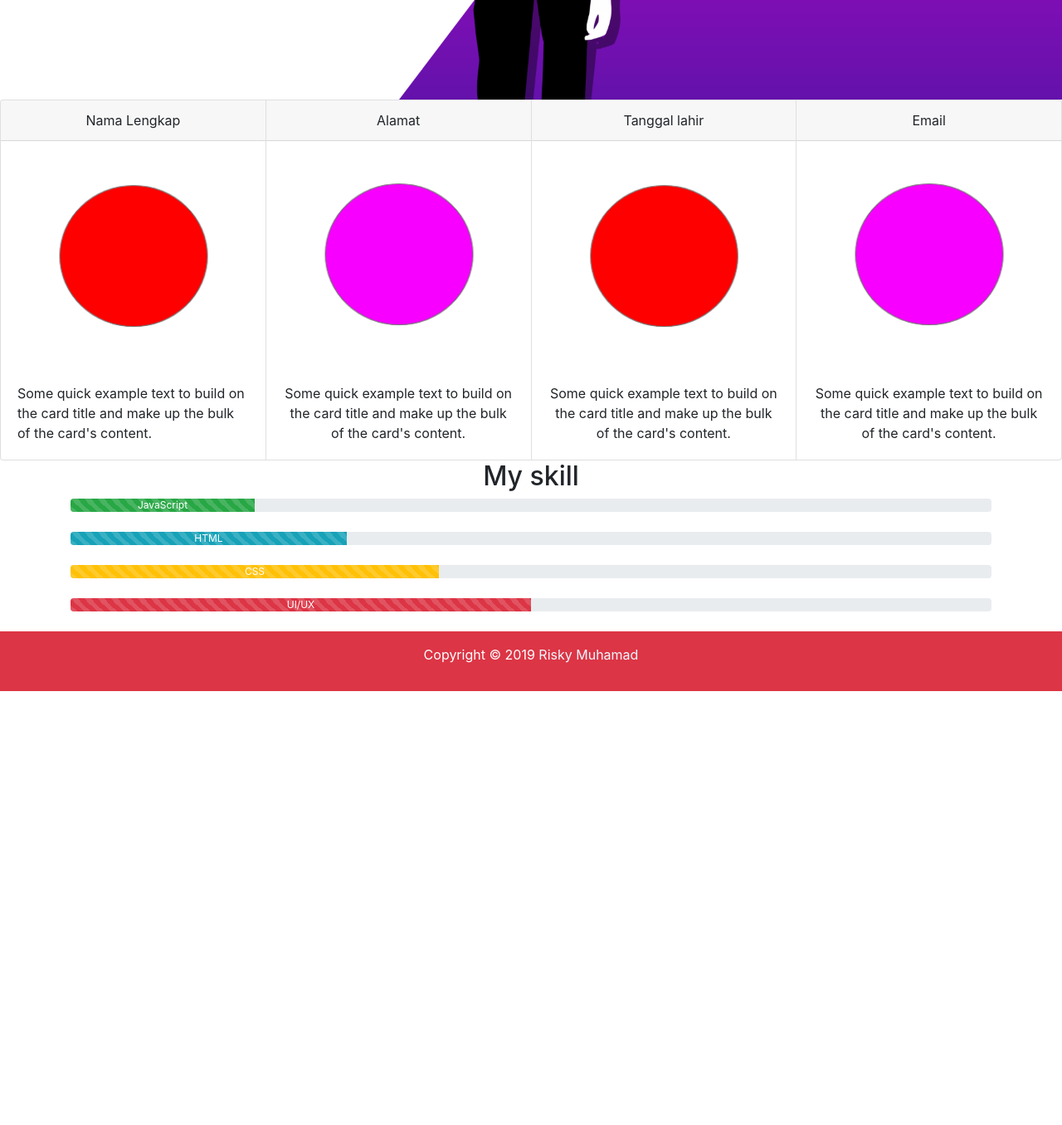
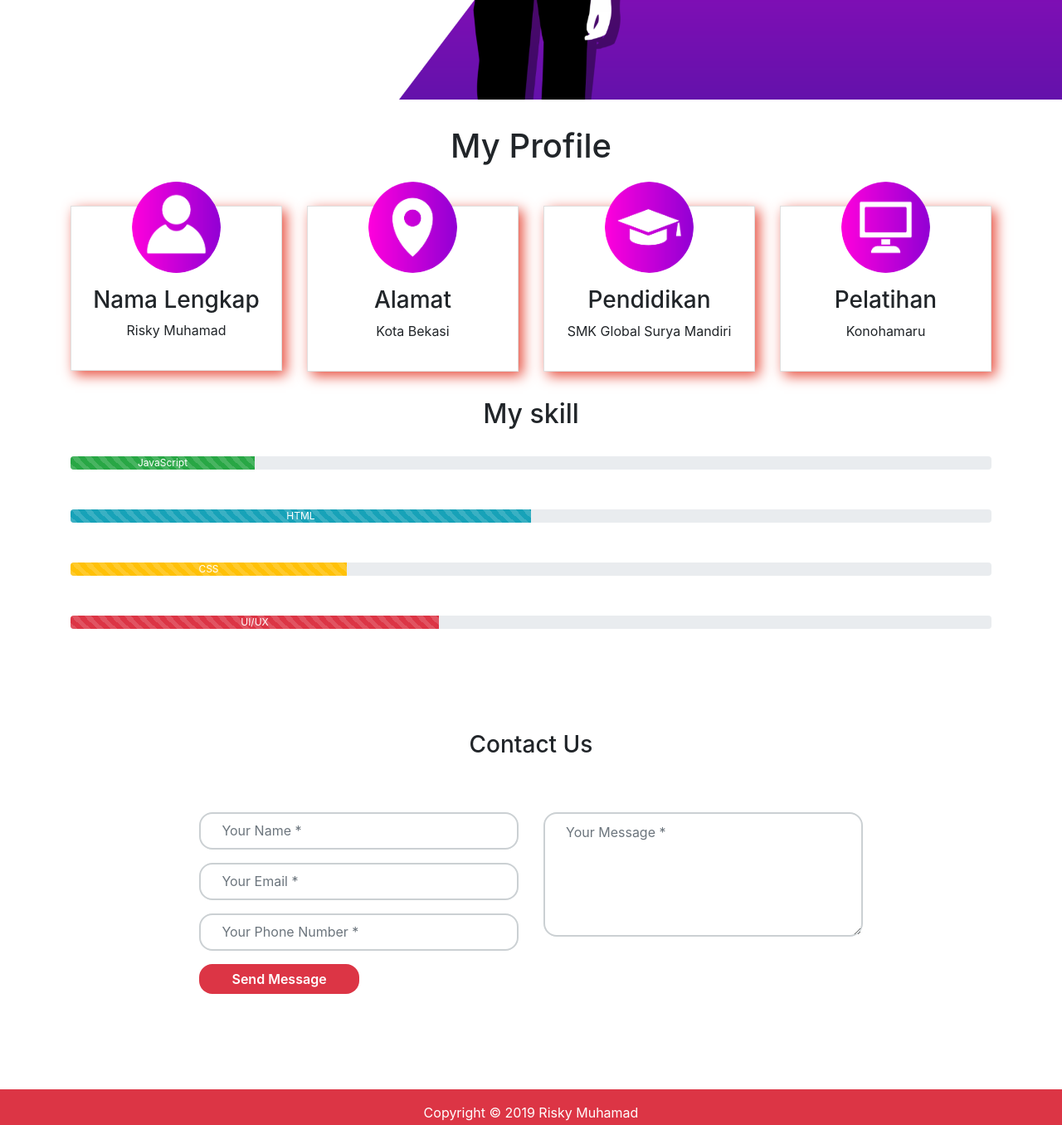
Before and after one commit to Riskymuhamad/riskymuhamad.github.io, a plain HTML site: page index.html in a window 1280 px wide. Shown: the part 600-1956 px from the top of the page at 83% size. Before the commit the page ends 1433 px from the top, so only its background shows below. Drawn offline with Linux system fonts and the light colour scheme.

Commit message:
perubahan ke 4

```diff
--- /dev/null
+++ b/css/profil.css
@@ -0,0 +1,63 @@
+*{
+    margin: 0;
+    padding: 0;
+  }
+#profile .card{
+  border-radius: 0%;
+  box-shadow: 5px 5px 15px #e74c3c;
+  transition: all 0.3s ease-in;
+  -webkit-transtition: all 0.3s ease-in;
+  -moz-transtition: all 0.3s ease-in;
+}
+#profile img{
+  margin-top: -50px;
+}
+#profile .card:hover{
+  background: #e74c3c;
+  color: #fff;
+  border-radius: 5px;
+  border: none;
+  box-shadow: 5px 5px 10px #9E9E9E;
+}
+.form-control{
+  border: 2px solid #cbd0d3;
+  border-radius: 0;
+  padding: 0 25px;
+  line-height: 45px;
+  height: 45px;
+}
+.contact-form .form-control{
+    border-radius:1rem;
+}
+.contact-form form{
+    padding: 14%;
+}
+.contact-form form .row{
+    margin-bottom: -7%;
+}
+.contact-form h3{
+    margin-bottom: 8%;
+    margin-top: -10%;
+    text-align: center;
+    color: dark;
+}
+.contact-form .btnContact {
+    width: 50%;
+    border: none;
+    border-radius: 1rem;
+    padding: 1.5%;
+    background: #dc3545;
+    font-weight: 600;
+    color: #fff;
+    cursor: pointer;
+}
+.btnContactSubmit
+{
+    width: 50%;
+    border-radius: 1rem;
+    padding: 1.5%;
+    color: #fff;
+    background-color: #0062cc;
+    border: none;
+    cursor: pointer;
+}
--- a/index.html
+++ b/index.html
@@ -6,10 +6,11 @@
     <meta name="viewport" content="width=device-width, initial-scale=1, shrink-to-fit=no">
 
     <!-- Bootstrap CSS -->
+
     <link rel="stylesheet" href="css/bootstrap.min.css">
+    <link rel="stylesheet" href="css/profil.css">
+    <title>Risky Muhamad Portofolio</title>
 
-
-    <title>Hello, world!</title>
 
   </head>
   <body>
@@ -28,10 +29,10 @@
         </button>
         <div class="collapse navbar-collapse justify-content-end" id="navbarNav">
           <ul class="navbar-nav">
-            <li class="nav-item ">
+            <li class="nav-item">
               <a class="nav-link" href="#">Home</a>
             </li>
-            <li class="card-group">
+            <li class="profile">
               <a class="nav-link" href="#">Profil</a>
             </li>
             <li class="nav-item">
@@ -60,80 +61,154 @@
 
     <!-- berputar -->
 
-    <!-- <div class="spinner-grow text-primary " role="status">
-        <span class="sr-only">Loading...</span>
-      </div>
-      <div class="spinner-grow text-secondary" role="status">
-        <span class="sr-only">Loading...</span>
-      </div>
-      <div class="spinner-grow text-success" role="status">
-        <span class="sr-only">Loading...</span>
-      </div>
-      <div class="spinner-grow text-danger" role="status">
-        <span class="sr-only">Loading...</span>
-      </div>
-      <div class="spinner-grow text-warning" role="status">
-        <span class="sr-only">Loading...</span>
-      </div>
-      <div class="spinner-grow text-info" role="status">
-        <span class="sr-only">Loading...</span>
-      </div>
-      <div class="spinner-grow text-light" role="status">
-        <span class="sr-only">Loading...</span>
-      </div>
-    -->
+
     <!-- profile -->
-    <div class="card-group">
-        <div class="card" style="width: 18rem;">
-            <div class="card-header text-center">Nama Lengkap</div>
-            <img src="gambar/1.png" class="card-img-top" alt="...">
+
+
+  <section id="profile">
+     <div class="container my-3 py-3 text-center">
+       <div class="crow mb-5">
+         <div class="col">
+                 <h1>My Profile</h1>
+         </div>
+       </div>
+
+
+     <div class="row">
+       <div class="col-lg-3 col-md-6">
+         <div class="card">
+           <div class="card-body">
+             <img src="gambar/p1.png" alt="" class="img-fluid rounded-circle w-50 mb-3">
+             <h3>Nama Lengkap</h3>
+
+             <p>Risky Muhamad</p>
+           </div>
+         </div>
+       </div>
+
+       <div class="col-lg-3 col-md-6">
+          <div class="card">
             <div class="card-body">
-              <p class="card-text">Some quick example text to build on the card title and make up the bulk of the card's content.</p>
+              <img src="gambar/p2.png" alt="" class="img-fluid rounded-circle w-50 mb-3">
+              <h3>Alamat</h3>
+
+              <p>Kota Bekasi</p>
             </div>
           </div>
-          <div class="card text-center" style="width: 18rem;">
-              <div class="card-header">Alamat</div>
-              <img src="gambar/2.png" class="card-img-top" alt="...">
+        </div>
+
+        <div class="col-lg-3 col-md-6">
+            <div class="card">
               <div class="card-body">
-                <p class="card-text">Some quick example text to build on the card title and make up the bulk of the card's content.</p>
+                <img src="gambar/p3.png" alt="" class="img-fluid rounded-circle w-50 mb-3">
+                <h3>Pendidikan </h3>
+
+                <p>SMK Global Surya Mandiri</p>
               </div>
             </div>
-            <div class="card text-center" style="width: 18rem;">
-                <div class="card-header">Tanggal lahir</div>
-                <img src="gambar/1.png" class="card-img-top" alt="...">
-                <div class="card-body">
-                  <p class="card-text">Some quick example text to build on the card title and make up the bulk of the card's content.</p>
-                </div>
-              </div>
-              <div class="card text-center" style="width: 18rem;">
-                  <div class="card-header">Email</div>
-                  <img src="gambar/2.png" class="card-img-top" alt="...">
-                  <div class="card-body">
-                    <p class="card-text">Some quick example text to build on the card title and make up the bulk of the card's content.</p>
-                  </div>
-                </div>
-      </div>
+          </div>
+
+          <div class="col-lg-3 col-md-6">
+             <div class="card">
+               <div class="card-body">
+                 <img src="gambar/p4.png" alt="" class="img-fluid rounded-circle w-50 mb-3">
+                 <h3>Pelatihan</h3>
+
+                 <p>Konohamaru</p>
+               </div>
+             </div>
+           </div>
+
+
+     </div>
+    </div>
+  </section>
 
     <!-- skill -->
     <div class="container text-center">
         <h2 text-center>My skill</h2>
+        <br>
           <div class="progress">
             <div class="progress-bar bg-success progress-bar-striped progress-bar-animated" style="width:20%">JavaScript</div>
-          </div><br>
+          </div><br><br>
 
           <div class="progress">
-            <div class="progress-bar bg-info progress-bar-striped progress-bar-animated" style="width:30%">HTML</div>
-          </div><br>
+            <div class="progress-bar bg-info progress-bar-striped progress-bar-animated" style="width:50%">HTML</div>
+          </div><br><br>
 
           <div class="progress">
-             <div class="progress-bar bg-warning progress-bar-striped progress-bar-animated" style="width:40%">CSS</div>
-          </div><br>
+             <div class="progress-bar bg-warning progress-bar-striped progress-bar-animated" style="width:30%">CSS</div>
+          </div><br><br>
 
           <div class="progress">
-            <div class="progress-bar bg-danger progress-bar-striped progress-bar-animated" style="width:50%">UI/UX</div>
-          </div><br>
+            <div class="progress-bar bg-danger progress-bar-striped progress-bar-animated" style="width:40%">UI/UX</div>
+          </div><br><br>
     </div>
 
+    <!-- Contact us -->
+
+    <div class="container contact-form">
+        <form method="post">
+            <h3>Contact Us</h3>
+           <div class="row">
+                <div class="col-md-6">
+                    <div class="form-group">
+                        <input type="text" name="txtName" class="form-control" placeholder="Your Name *" value="" />
+                    </div>
+                    <div class="form-group">
+                        <input type="text" name="txtEmail" class="form-control" placeholder="Your Email *" value="" />
+                    </div>
+                    <div class="form-group">
+                        <input type="text" name="txtPhone" class="form-control" placeholder="Your Phone Number *" value="" />
+                    </div>
+                    <div class="form-group">
+                        <input type="submit" name="btnSubmit" class="btnContact" value="Send Message" />
+                    </div>
+                </div>
+                <div class="col-md-6">
+                    <div class="form-group">
+                        <textarea name="txtMsg" class="form-control" placeholder="Your Message *" style="width: 100%; height: 150px;"></textarea>
+                    </div>
+                </div>
+            </div>
+        </form>
+</div>
+
+
+
+
+
+
+    <!-- <div class="selection">
+        <div class="container">
+            <div class="row">
+                <div class="col md-12 text-center">
+                    <h2 class="section title">CONTACT US</h2>
+                    <p class="section-description">___________ _________ ________ _________ __________ </p>
+                </div>
+             </div>
+
+          <div class="col-md-8 col-md-offset-2">
+            <form id="contact" method="POST" class="form" role="form">
+              <div class="row">
+                <div class="col-md-6 form-group">
+                  <input class="form-control" id="name" name="name" placeholder="name" type="text" required/>
+                </div>
+                <div class="col-md-6 form-group">
+                    <input class="form-control" id="email" name="email" placeholder="email" type="text" required/>
+                  </div>
+              </div>
+               <textarea class="form-control" id="messege" name="messege" placeholder="messege" rows="5"></textarea>
+               <br>
+               <div class="row">
+                 <div class="col-md-12 form-group">
+                   <button class="btn btn-primary" type="submit">submit</button>
+                 </div>
+               </div>
+              </form>
+          </div>
+        </div>
+    </div> -->
 
 
 
@@ -143,7 +218,7 @@
 
     <footer>
         <div class="bg-danger text-white text-center pt-3 pb-3">
-            <p>Copyright &copy; 2019 <a href="#" style="color:aliceblue;">Risky Muhamad</a></p>
+            <p>Copyright &copy; 2019 Risky Muhamad</a></p>
         </div>
     </footer>
 
```
Also changed, not shown: gambar/1.png (deleted), gambar/2.png (deleted), gambar/p1.png (added), gambar/p2.png (added), gambar/p3.png (added), gambar/p4.png (added), gambar/pembatas.png (deleted).
